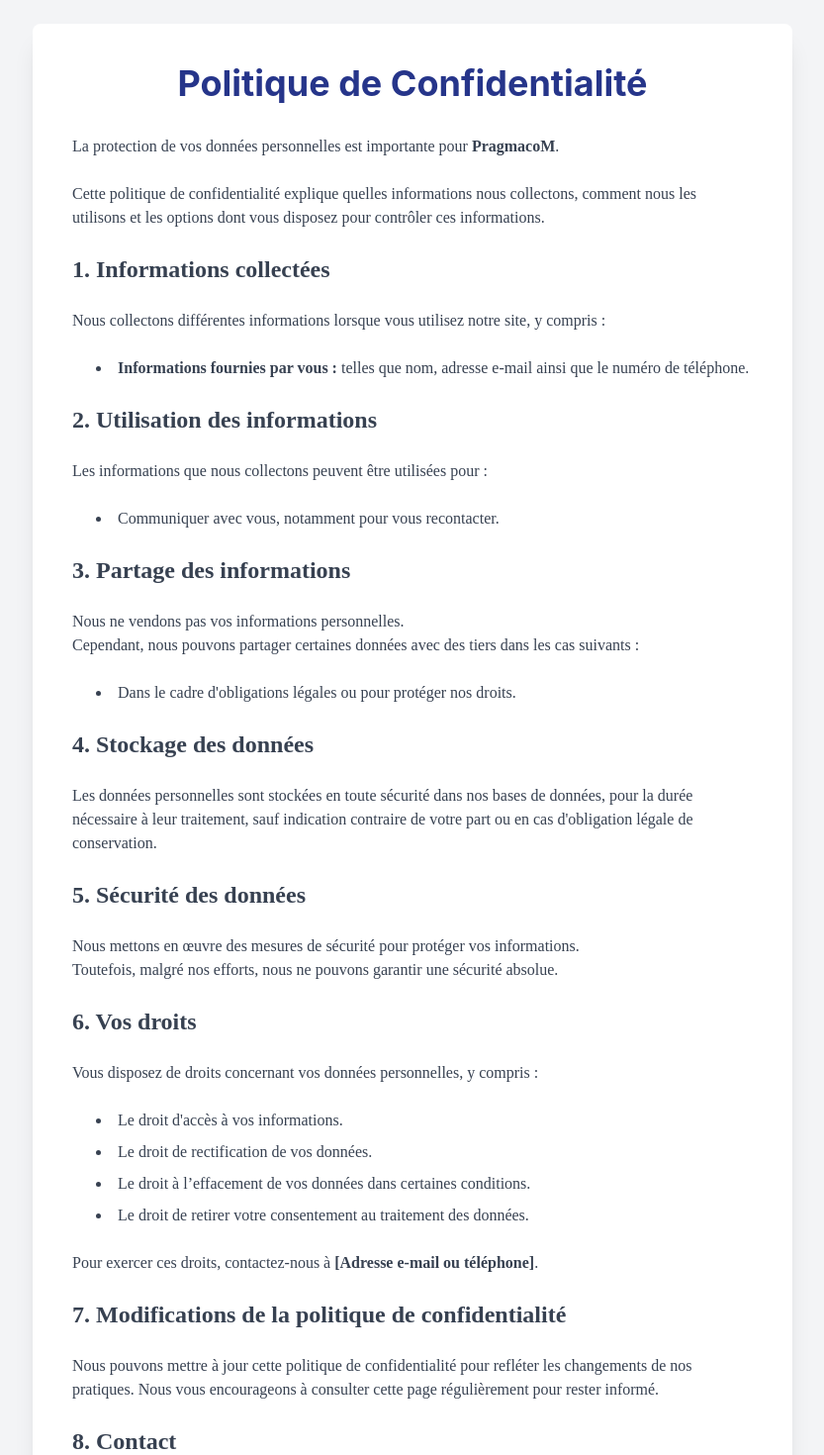
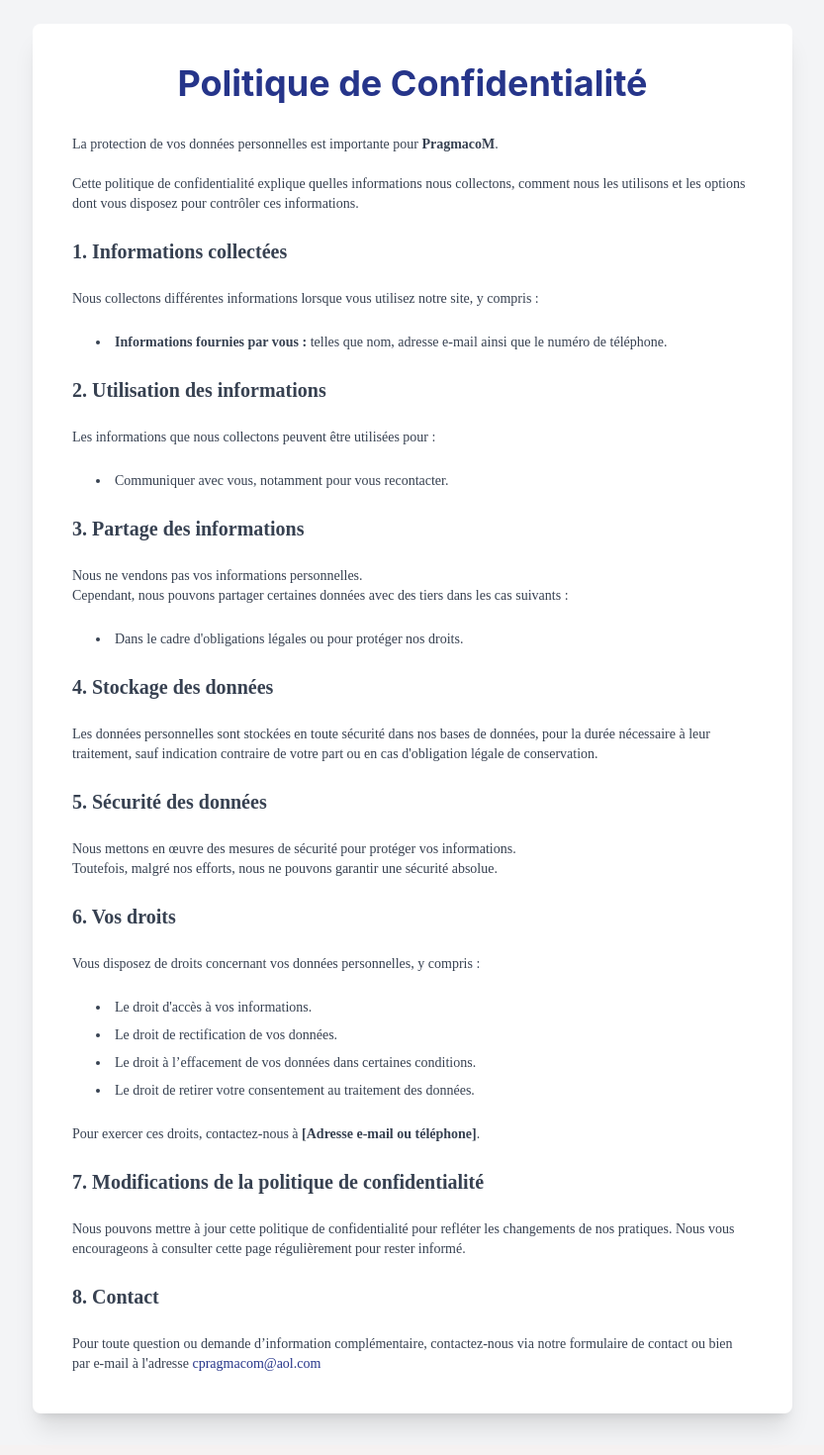
Before and after one commit to otarie-aveugle/PragmacoM, a Vue app: page /privacy_policy in a window 1280 px wide. Shown: the part 140-1610 px from the top of the page at 99% size, without its empty margins (223-1056 px from the left). Built offline with nearby package versions, Linux system fonts and the light colour scheme.

Commit message:
make font-size more harmonised

```diff
--- a/src/views/ContactPage.vue
+++ b/src/views/ContactPage.vue
@@ -124,7 +124,7 @@ export default {
     >
       <div class="card bg-base-100 w-96 shadow-xl gap-y-4 p-8">
         <p class="text-xl font-bold">Formulaire de contact</p>
-        <p class="text-base mb-6">
+        <p class="text-sm mb-6">
           Laissez-nous vos coordonnées pour que nous puissions vous recontacter.
         </p>
 
@@ -185,7 +185,7 @@ export default {
             class="checkbox checkbox-primary"
             required
           />
-          <label for="consent" class="ml-2 text-gray-700">
+          <label for="consent" class="text-sm ml-2 text-gray-700">
             J'accepte que mes informations soient collectées et traitées
             conformément à la
             <RouterLink to="/privacy_policy">
--- a/src/views/Panels/PanelsPage.vue
+++ b/src/views/Panels/PanelsPage.vue
@@ -48,7 +48,7 @@ export default {
       class="overflow-x-auto mx-14"
       v-bind:class="{ 'text-center': !panels.total }"
     >
-      <div class="flex flex-col items-center md:flex-row gap-2 mb-4">
+      <div class="text-sm flex flex-col items-center md:flex-row gap-2 mb-4">
         <RouterLink
           to="/create_panel"
           class="btn btn-primary"
--- a/src/views/PrivacyPolicyPage.vue
+++ b/src/views/PrivacyPolicyPage.vue
@@ -20,7 +20,7 @@ export default {
 
       <div class="text-gray-700 space-y-6">
         <!-- Introduction -->
-        <p>
+        <p class="text-sm">
           La protection de vos données personnelles est importante pour
           <span class="font-semibold">PragmacoM</span>.<br /><br />
           Cette politique de confidentialité explique quelles informations nous
@@ -29,12 +29,12 @@ export default {
         </p>
 
         <!-- Informations collectées -->
-        <h2 class="text-2xl font-semibold">1. Informations collectées</h2>
-        <p>
+        <h2 class="text-xl font-semibold">1. Informations collectées</h2>
+        <p class="text-sm">
           Nous collectons différentes informations lorsque vous utilisez notre
           site, y compris :
         </p>
-        <ul class="list-disc list-inside pl-6 space-y-2">
+        <ul class="text-sm list-disc list-inside pl-6 space-y-2">
           <li>
             <strong>Informations fournies par vous :</strong> telles que nom,
             adresse e-mail ainsi que le numéro de téléphone.
@@ -42,30 +42,30 @@ export default {
         </ul>
 
         <!-- Utilisation des informations -->
-        <h2 class="text-2xl font-semibold">2. Utilisation des informations</h2>
-        <p>
+        <h2 class="text-xl font-semibold">2. Utilisation des informations</h2>
+        <p class="text-sm">
           Les informations que nous collectons peuvent être utilisées pour :
         </p>
-        <ul class="list-disc list-inside pl-6 space-y-2">
+        <ul class="text-sm list-disc list-inside pl-6 space-y-2">
           <li>Communiquer avec vous, notamment pour vous recontacter.</li>
         </ul>
 
         <!-- Partage des informations -->
-        <h2 class="text-2xl font-semibold">3. Partage des informations</h2>
-        <p>
+        <h2 class="text-xl font-semibold">3. Partage des informations</h2>
+        <p class="text-sm">
           Nous ne vendons pas vos informations personnelles.<br />Cependant,
           nous pouvons partager certaines données avec des tiers dans les cas
           suivants :
         </p>
-        <ul class="list-disc list-inside pl-6 space-y-2">
+        <ul class="text-sm list-disc list-inside pl-6 space-y-2">
           <li>
             Dans le cadre d'obligations légales ou pour protéger nos droits.
           </li>
         </ul>
 
         <!-- Stockage des données -->
-        <h2 class="text-2xl font-semibold">4. Stockage des données</h2>
-        <p>
+        <h2 class="text-xl font-semibold">4. Stockage des données</h2>
+        <p class="text-sm">
           Les données personnelles sont stockées en toute sécurité dans nos
           bases de données, pour la durée nécessaire à leur traitement, sauf
           indication contraire de votre part ou en cas d'obligation légale de
@@ -73,20 +73,20 @@ export default {
         </p>
 
         <!-- Sécurité des données -->
-        <h2 class="text-2xl font-semibold">5. Sécurité des données</h2>
-        <p>
+        <h2 class="text-xl font-semibold">5. Sécurité des données</h2>
+        <p class="text-sm">
           Nous mettons en œuvre des mesures de sécurité pour protéger vos
           informations.<br />Toutefois, malgré nos efforts, nous ne pouvons
           garantir une sécurité absolue.
         </p>
 
         <!-- Vos droits -->
-        <h2 class="text-2xl font-semibold">6. Vos droits</h2>
-        <p>
+        <h2 class="text-xl font-semibold">6. Vos droits</h2>
+        <p class="text-sm">
           Vous disposez de droits concernant vos données personnelles, y compris
           :
         </p>
-        <ul class="list-disc list-inside pl-6 space-y-2">
+        <ul class="text-sm list-disc list-inside pl-6 space-y-2">
           <li>Le droit d'accès à vos informations.</li>
           <li>Le droit de rectification de vos données.</li>
           <li>
@@ -96,28 +96,28 @@ export default {
             Le droit de retirer votre consentement au traitement des données.
           </li>
         </ul>
-        <p>
+        <p class="text-sm">
           Pour exercer ces droits, contactez-nous à
-          <span class="font-semibold">[Adresse e-mail ou téléphone]</span>.
+          <span class="text-sm font-semibold">[Adresse e-mail ou téléphone]</span>.
         </p>
 
         <!-- Modifications de la politique -->
-        <h2 class="text-2xl font-semibold">
+        <h2 class="text-xl font-semibold">
           7. Modifications de la politique de confidentialité
         </h2>
-        <p>
+        <p class="text-sm">
           Nous pouvons mettre à jour cette politique de confidentialité pour
           refléter les changements de nos pratiques. Nous vous encourageons à
           consulter cette page régulièrement pour rester informé.
         </p>
 
         <!-- Contact -->
-        <h2 class="text-2xl font-semibold">8. Contact</h2>
-        <p>
+        <h2 class="text-xl font-semibold">8. Contact</h2>
+        <p class="text-sm">
           Pour toute question ou demande d’information complémentaire,
           contactez-nous via notre formulaire de contact ou bien par e-mail à
           l'adresse
-          <a class="link-primary" href="mailto:cpragmacom@aol.com"
+          <a class="link-primary text-sm" href="mailto:cpragmacom@aol.com"
             >cpragmacom@aol.com</a
           >
         </p>
```
Also changed, not shown: src/views/LegalNotices.vue (+21 -21 lines).
